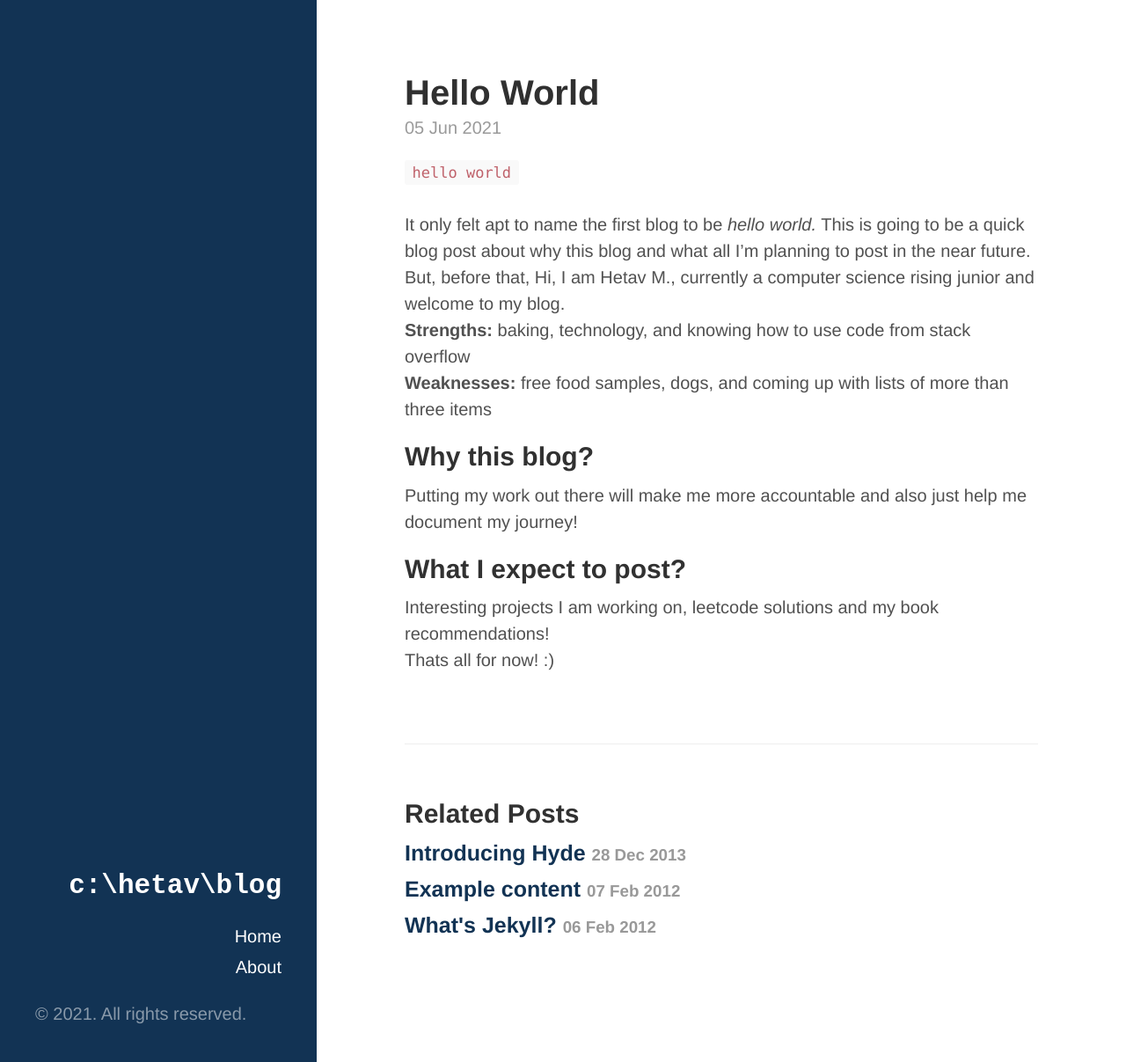
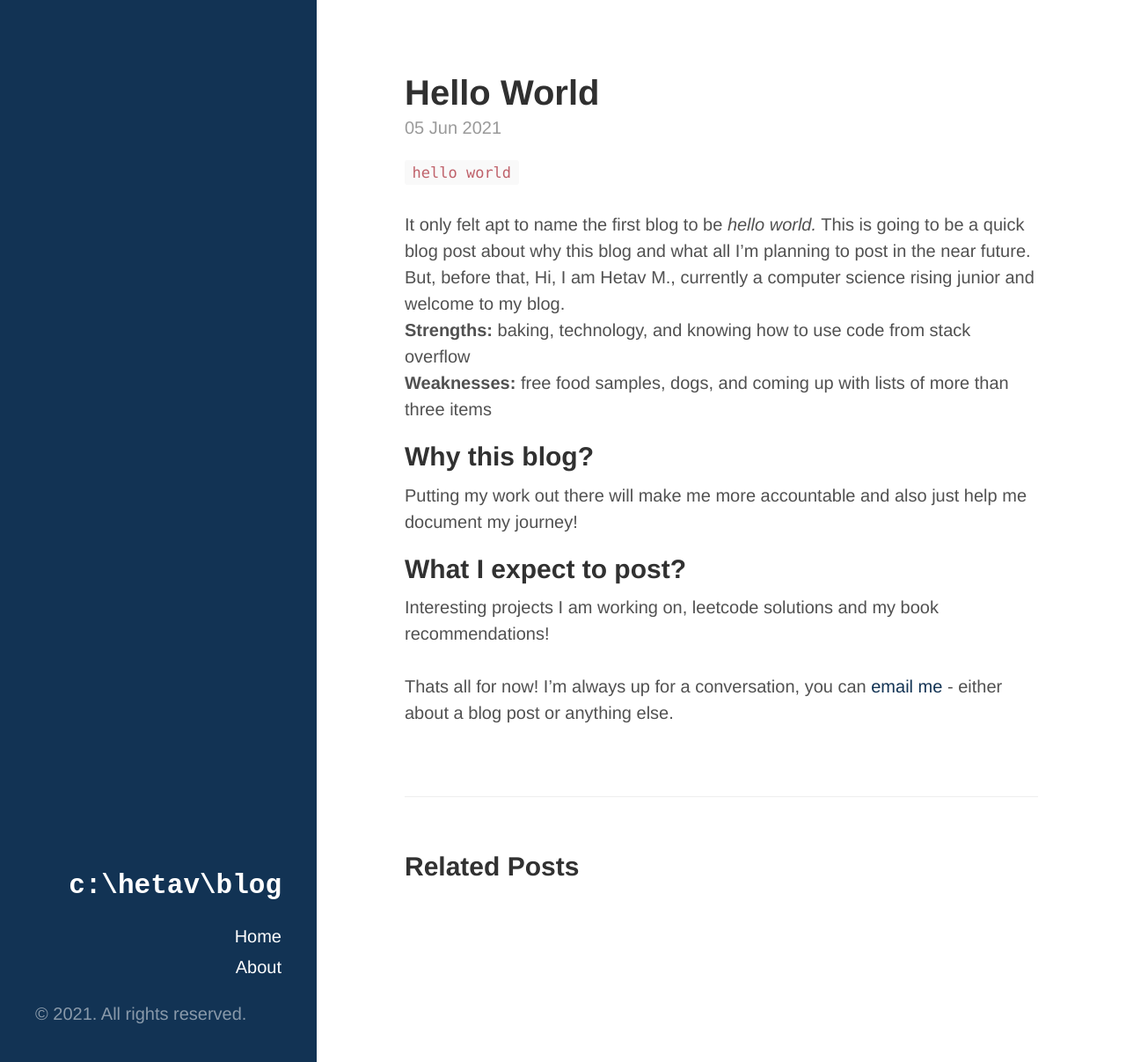
Before and after one commit to hetavv/hetavv.github.io, a Jekyll site: the page built from _posts/2021-06-05-hello-world.md, in a window 1280 px wide and 1207 px high. Shown: the whole window at 88% size. Built offline with Jekyll 4.4.1, drawn with Linux system fonts in a browser that asks for light colours.

Commit message:
formatting

```diff
--- a/_posts/2021-06-05-hello-world.md
+++ b/_posts/2021-06-05-hello-world.md
@@ -18,4 +18,5 @@ Putting my work out there will make me more accountable and also just help me do
 <h2>What I expect to post? </h2>
 Interesting projects I am working on, leetcode solutions and my book recommendations!
 <br>
-Thats all for now! :)
+<br>
+Thats all for now! I'm always up for a conversation, you can <a href = "mailto: hetav.1805@gmail.com">email me</a> - either about a blog post or anything else.
```
Also changed, not shown: temp/2012-02-06-whats-jekyll.md (renamed from _posts/2012-02-06-whats-jekyll.md), temp/2012-02-07-example-content.md (renamed from _posts/2012-02-07-example-content.md), temp/2013-12-28-introducing-hyde.md (renamed from _posts/2013-12-28-introducing-hyde.md).
